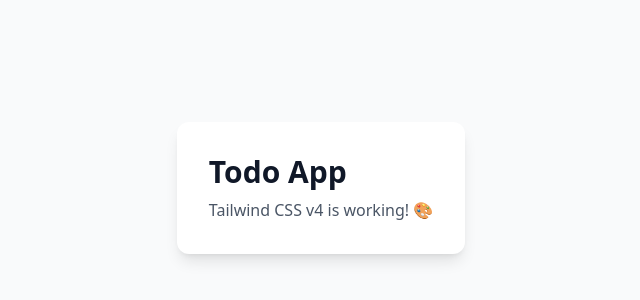
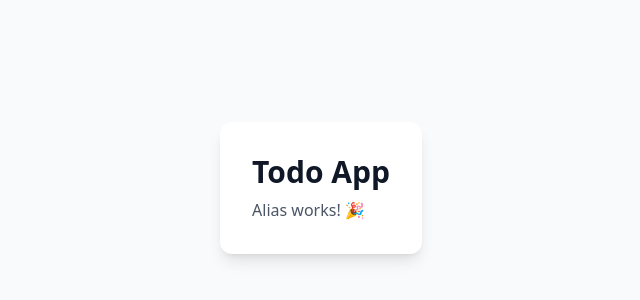
Before and after one commit to RatreeOchn/react-todo-app, a React (Vite) app: page / in a window 1280 px wide. Shown: the part 212-512 px from the top of the page, without its empty margins (319-959 px from the left). Built offline with nearby package versions, Linux system fonts and the light colour scheme.

Commit message:
chore: configure path aliases for cleaner imports

```diff
--- a/package.json
+++ b/package.json
@@ -17,7 +17,7 @@
   },
   "devDependencies": {
     "@eslint/js": "^10.0.1",
-    "@types/node": "^24.12.3",
+    "@types/node": "^24.12.4",
     "@types/react": "^19.2.14",
     "@types/react-dom": "^19.2.3",
     "@vitejs/plugin-react": "^6.0.1",
--- a/src/App.tsx
+++ b/src/App.tsx
@@ -1,9 +1,11 @@
+import { message } from '@/test-alias';
+
 function App() {
   return (
     <div className="min-h-screen bg-gray-50 flex items-center justify-center">
       <div className="max-w-md mx-auto bg-white rounded-xl shadow-lg p-8">
         <h1 className="text-3xl font-bold text-gray-900 mb-2">Todo App</h1>
-        <p className="text-gray-600">Tailwind CSS v4 is working! 🎨</p>
+        <p className="text-gray-600">{message}</p>
       </div>
     </div>
   );
--- /dev/null
+++ b/src/test-alias.ts
@@ -0,0 +1 @@
+export const message = 'Alias works! 🎉';
--- a/vite.config.ts
+++ b/vite.config.ts
@@ -1,8 +1,13 @@
 import { defineConfig } from 'vite';
 import react from '@vitejs/plugin-react';
 import tailwindcss from '@tailwindcss/vite';
+import path from 'path';
 
-// https://vite.dev/config/
 export default defineConfig({
   plugins: [react(), tailwindcss()],
+  resolve: {
+    alias: {
+      '@': path.resolve(__dirname, './src'),
+    },
+  },
 });
```
Also changed, not shown: tsconfig.app.json (+6 -1 lines), 1 other file (tests, documents, lock files or other folders).
